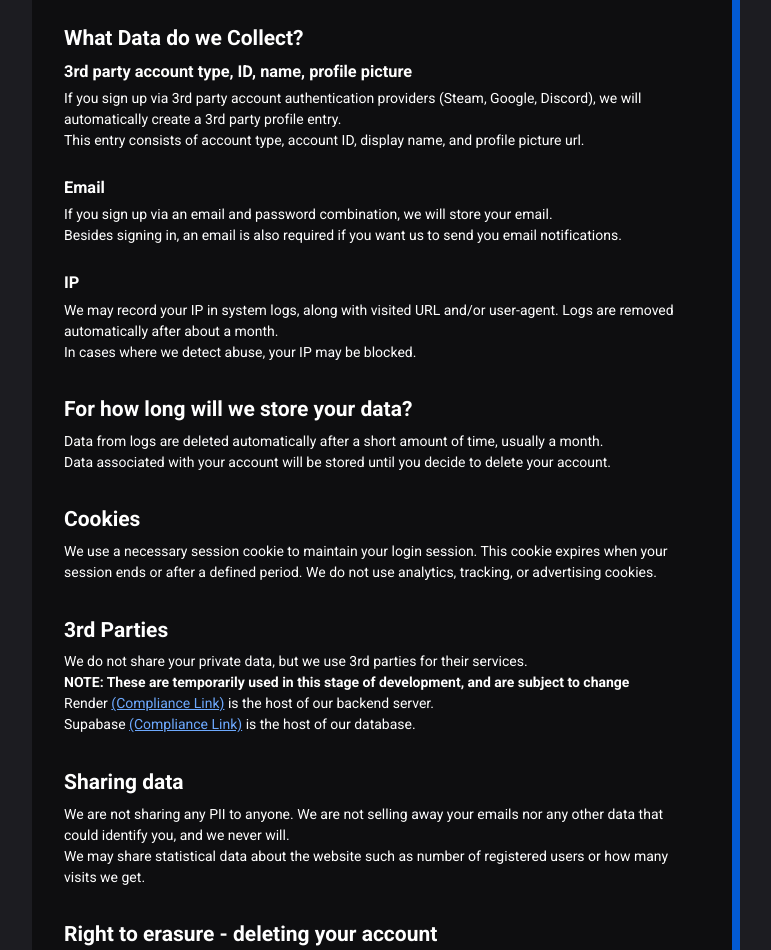
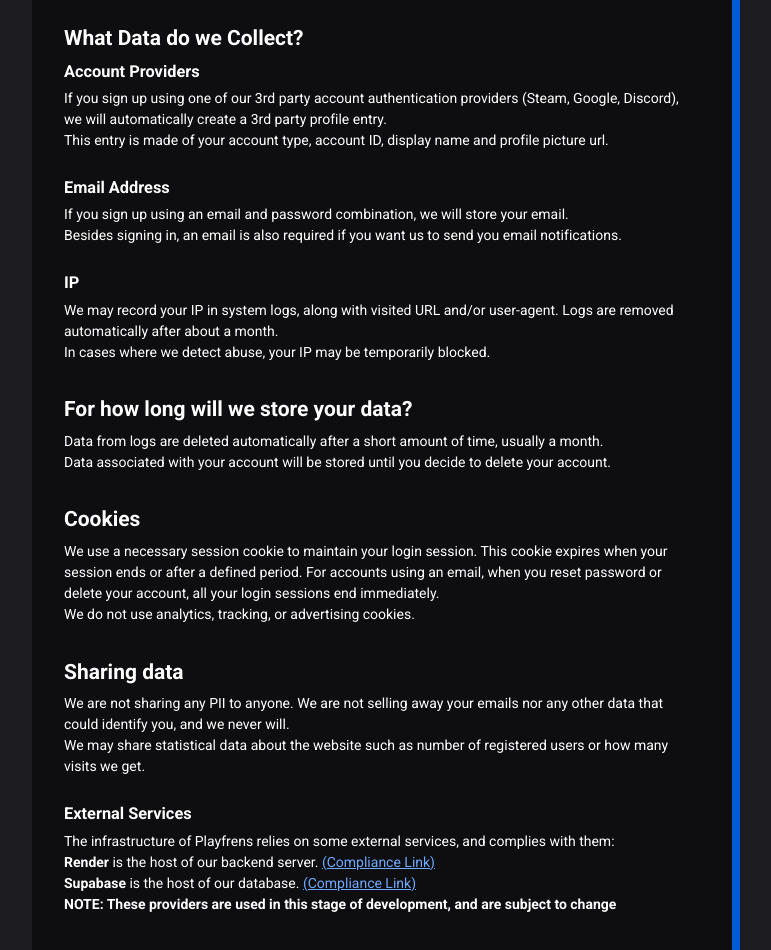
Before and after one commit to liranbr/Playfrens, a React (Vite) app: page /privacy in a window 1280 px wide. Shown: the part 240-1190 px from the top of the page, without its empty margins (258-1029 px from the left). Built offline with nearby package versions, Linux system fonts and the light colour scheme.

Commit message:
Updated privacy policy

```diff
--- a/src/pages/Privacy.jsx
+++ b/src/pages/Privacy.jsx
@@ -31,17 +31,17 @@ function PrivacyPolicy() {
             <h2 id="we-may-collect-pii">When you visit, sign up, or otherwise use the site</h2>
             <p>We may collect necessary personally identifiable information (PII).</p>
             <h2 id="what-data-collected">What Data do we Collect?</h2>
-            <h3 id="3rd-party-accounts">3rd party account type, ID, name, profile picture</h3>
+            <h3 id="3rd-party-accounts">Account Providers</h3>
             <p>
-                If you sign up via 3rd party account authentication providers (Steam, Google,
-                Discord), we will automatically create a 3rd party profile entry.{" "}
+                If you sign up using one of our 3rd party account authentication providers (Steam,
+                Google, Discord), we will automatically create a 3rd party profile entry.{" "}
             </p>
             <p>
-                This entry consists of account type, account ID, display name, and profile picture
-                url.
+                This entry is made of your account type, account ID, display name and profile
+                picture url.
             </p>
-            <h3 id="email">Email</h3>
-            <p>If you sign up via an email and password combination, we will store your email.</p>
+            <h3 id="email">Email Address</h3>
+            <p>If you sign up using an email and password combination, we will store your email.</p>
             <p>
                 Besides signing in, an email is also required if you want us to send you email
                 notifications.
@@ -51,7 +51,7 @@ function PrivacyPolicy() {
                 We may record your IP in system logs, along with visited URL and/or user-agent. Logs
                 are removed automatically after about a month.
             </p>
-            <p>In cases where we detect abuse, your IP may be blocked.</p>
+            <p>In cases where we detect abuse, your IP may be temporarily blocked.</p>
             <h2 id="data-storage-duration">For how long will we store your data?</h2>
             <p>
                 Data from logs are deleted automatically after a short amount of time, usually a
@@ -64,30 +64,10 @@ function PrivacyPolicy() {
             <h2 id="cookies">Cookies</h2>
             <p>
                 We use a necessary session cookie to maintain your login session. This cookie
-                expires when your session ends or after a defined period. We do not use analytics,
-                tracking, or advertising cookies.
+                expires when your session ends or after a defined period. For accounts using an email, when you reset password or
+                delete your account, all your login sessions end immediately.
             </p>
-            <h2 id="3rd-parties">3rd Parties</h2>
-            <p>
-                We do not share your private data, but we use 3rd parties for their services.
-                <p>
-                    <b>
-                        NOTE: These are temporarily used in this stage of development, and are
-                        subject to change
-                    </b>
-                </p>
-                <p>
-                    Render{" "}
-                    <a href="https://render.com/docs/certifications-compliance">
-                        (Compliance Link)
-                    </a>{" "}
-                    is the host of our backend server.
-                </p>
-                <p>
-                    Supabase <a href="https://supabase.com/legal/dpa">(Compliance Link)</a> is the
-                    host of our database.
-                </p>
-            </p>
+            <p>We do not use analytics, tracking, or advertising cookies.</p>
             <h2 id="sharing-data">Sharing data</h2>
             <p>
                 We are not sharing any PII to anyone. We are not selling away your emails nor any
@@ -96,6 +76,25 @@ function PrivacyPolicy() {
             <p>
                 We may share statistical data about the website such as number of registered users
                 or how many visits we get.
+            </p>
+            <h3>External Services</h3>
+            <p>
+                The infrastructure of Playfrens relies on some external services, and complies with
+                them:
+            </p>
+            <p>
+                <b>Render</b> is the host of our backend server.{" "}
+                <a href="https://render.com/docs/certifications-compliance">(Compliance Link)</a>
+            </p>
+            <p>
+                <b>Supabase</b> is the host of our database.{" "}
+                <a href="https://supabase.com/legal/dpa">(Compliance Link)</a>
+            </p>
+            <p>
+                <b>
+                    NOTE: These providers are used in this stage of development, and are subject to
+                    change
+                </b>
             </p>
             <h2 id="right-to-erasure">Right to erasure - deleting your account</h2>
             <p>
```
